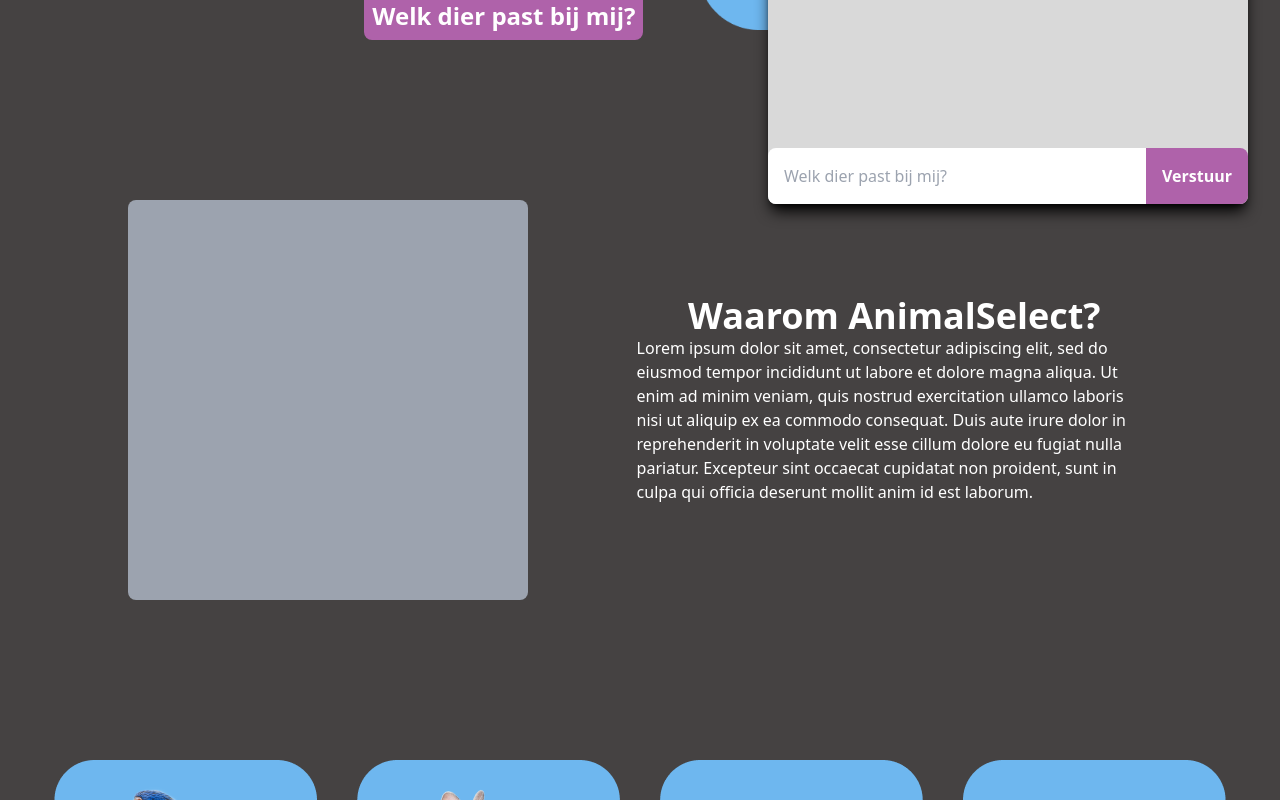
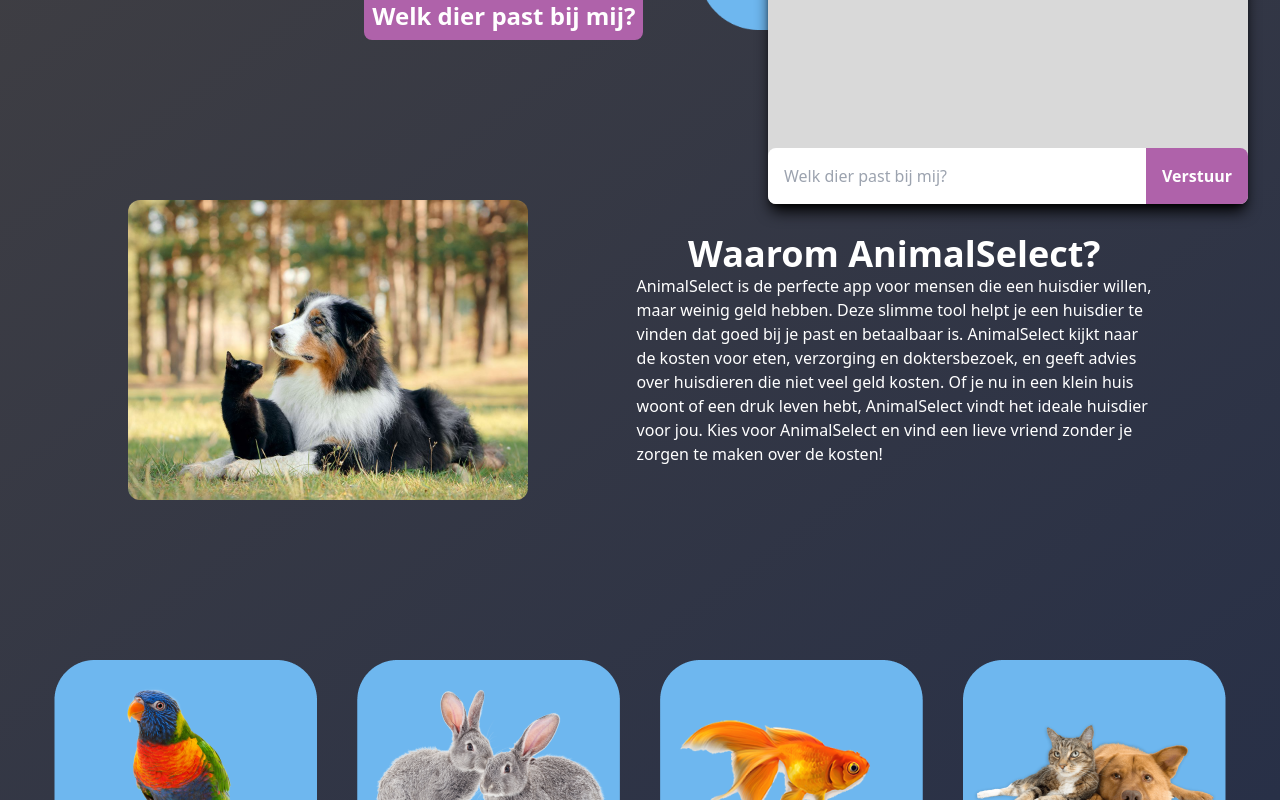
Before and after one commit to ThatGuyThimo/TLE2-no-poverty, a Vue app: page / in a window 1280 px wide. Shown: the part 564-1364 px from the top of the page. Built offline with nearby package versions, Linux system fonts and the light colour scheme.

Commit message:
front-end

```diff
--- a/src/assets/main.css
+++ b/src/assets/main.css
@@ -1 +1,6 @@
 @import './base.css';
+
+body{
+    background: rgb(69,66,66);
+    background: linear-gradient(144deg, rgba(69,66,66,1) 0%, rgba(40,48,71,1) 90%);
+}
--- a/src/views/HomeView.vue
+++ b/src/views/HomeView.vue
@@ -1,5 +1,5 @@
 <script setup>
-import ChatBox from '../views/ChatBoxView.vue';
+import ChatBox from "../views/ChatBoxView.vue";
 </script>
 
 <template>
@@ -15,29 +15,52 @@
         </ul>
       </nav>
     </header>
-    <section class="flex gap-x-10 flex-row items-center justify-between max-w-5xl mx-auto mt-40">
+    <section
+      class="flex gap-x-10 flex-row items-center justify-between max-w-5xl mx-auto mt-40"
+    >
       <div class="w-11/12">
-        <h2 class="font-bold text-4xl mt-40">Ontdek welk dier bij jou past met de AnimalSelect tool</h2>
-        <button class="bg-[#AF62AA] p-2 rounded-lg flex justify-end ml-auto bottom-0 mt-16 text-2xl font-bold">Welk dier past bij mij?</button>
+        <h2 class="font-bold text-4xl mt-40">
+          Ontdek welk dier bij jou past met de AnimalSelect tool
+        </h2>
+        <button
+          class="bg-[#AF62AA] p-2 rounded-lg flex justify-end ml-auto bottom-0 mt-16 text-2xl font-bold"
+        >
+          Welk dier past bij mij?
+        </button>
       </div>
       <div class="w-10/12">
-        <img src="../assets/headerImage.png" class="rounded-lg" alt="">
+        <img src="../assets/headerImage.png" class="rounded-lg" alt="" />
       </div>
     </section>
-    <section class="flex gap-x-10 flex-row-reverse items-center justify-between max-w-5xl mx-auto mt-40">
+    <section
+      class="flex gap-x-10 flex-row-reverse items-center justify-between max-w-5xl mx-auto mt-40"
+    >
       <div class="w-11/12">
         <h2 class="font-bold text-4xl text-center">Waarom AnimalSelect?</h2>
-        <p>Lorem ipsum dolor sit amet, consectetur adipiscing elit, sed do eiusmod tempor incididunt ut labore et dolore magna aliqua. Ut enim ad minim veniam, quis nostrud exercitation ullamco laboris nisi ut aliquip ex ea commodo consequat. Duis aute irure dolor in reprehenderit in voluptate velit esse cillum dolore eu fugiat nulla pariatur. Excepteur sint occaecat cupidatat non proident, sunt in culpa qui officia deserunt mollit anim id est laborum.</p>
+        <p>
+          AnimalSelect is de perfecte app voor mensen die een huisdier willen,
+          maar weinig geld hebben. Deze slimme tool helpt je een huisdier te
+          vinden dat goed bij je past en betaalbaar is. AnimalSelect kijkt naar
+          de kosten voor eten, verzorging en doktersbezoek, en geeft advies over
+          huisdieren die niet veel geld kosten. Of je nu in een klein huis woont
+          of een druk leven hebt, AnimalSelect vindt het ideale huisdier voor
+          jou. Kies voor AnimalSelect en vind een lieve vriend zonder je zorgen
+          te maken over de kosten!
+        </p>
       </div>
       <div class="w-10/12">
-        <div class="w-[400px] h-[400px] rounded-lg bg-gray-400"></div>
+        <div class="w-[400px] h-[300px] rounded-lg">
+          <img class="rounded-xl w-full cover" src="../assets/dog-cat.jpg" />
+        </div>
       </div>
     </section>
-    <section class="flex gap-x-10 pb-32 flex-row-reverse items-center justify-center max-w-5xl mx-auto mt-40">
-      <img src="../assets/flex-row-1.png" alt="">
-      <img src="../assets/flex-row-2.png" alt="">
-      <img src="../assets/flex-row-3.png" alt="">
-      <img src="../assets/flex-row-4.png" alt="">
+    <section
+      class="flex gap-x-10 pb-32 flex-row-reverse items-center justify-center max-w-5xl mx-auto mt-40"
+    >
+      <img src="../assets/flex-row-1.png" alt="" />
+      <img src="../assets/flex-row-2.png" alt="" />
+      <img src="../assets/flex-row-3.png" alt="" />
+      <img src="../assets/flex-row-4.png" alt="" />
     </section>
   </main>
 
```
Also changed, not shown: src/assets/dog-cat.jpg (added).
